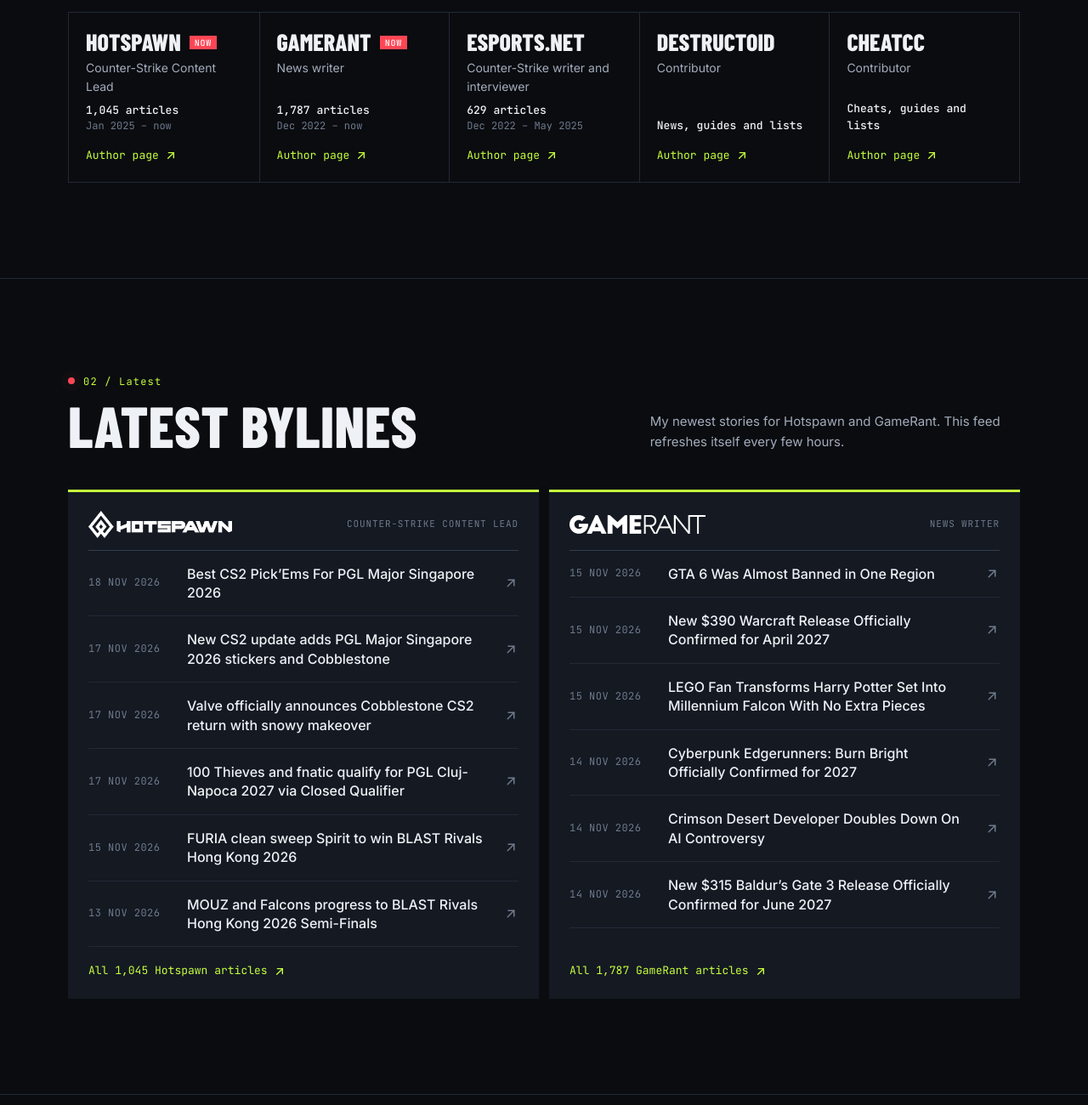
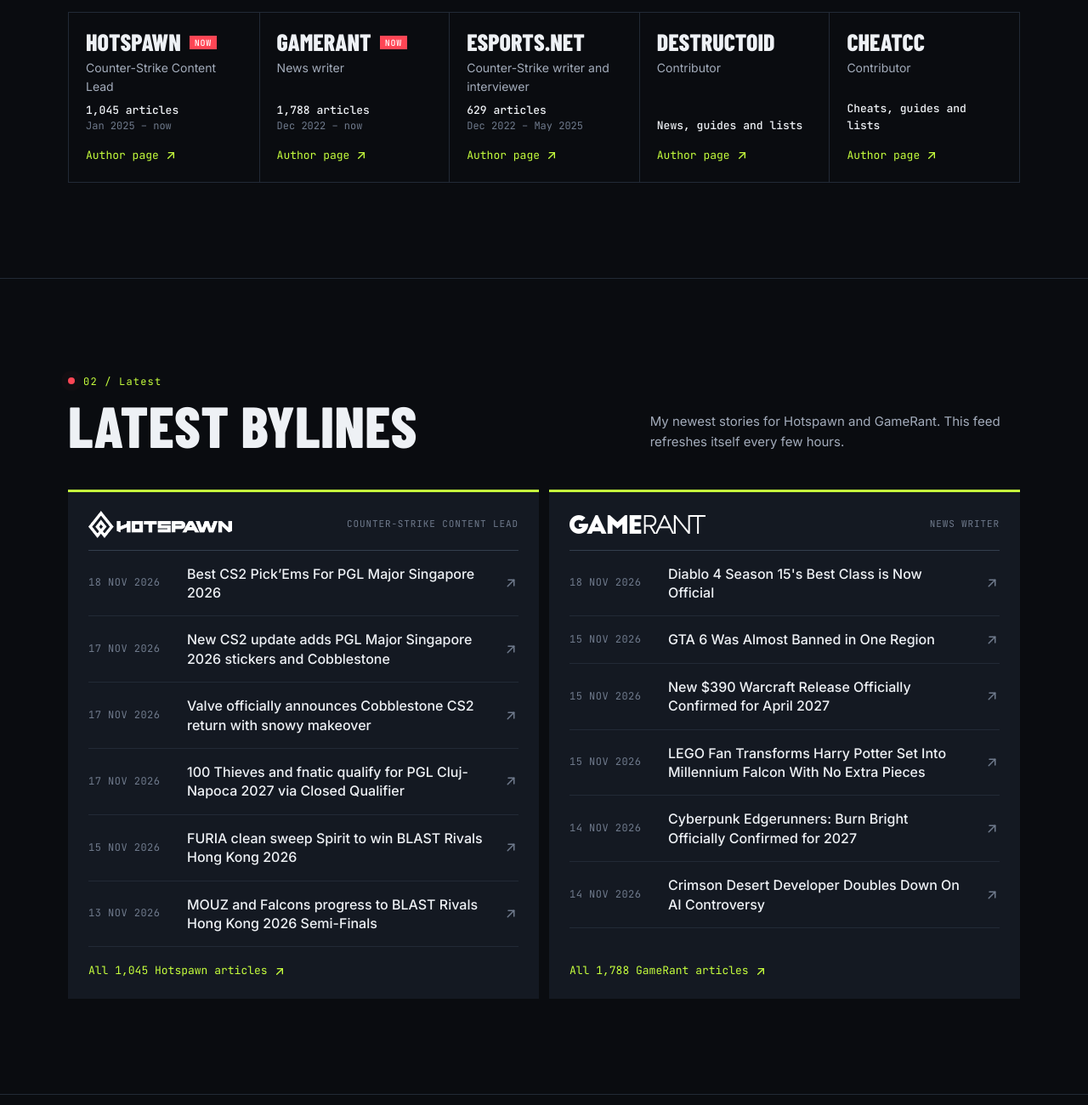
Before and after one commit to danieltmorris97/danielmorriswriting, a plain HTML site: page index.html in a window 1280 px wide. Shown: the part 1360-2660 px from the top of the page at 85% size. Drawn offline with Linux system fonts and the light colour scheme.

Commit message:
Update latest articles

```diff
--- a/index.html
+++ b/index.html
@@ -107,7 +107,7 @@
           <li class="outlet is-current">
             <h3 class="outlet-name">GameRant</h3>
             <p class="outlet-role">News writer</p>
-            <p class="outlet-stat"><b><span data-live="gamerant-count">1,787</span> articles</b>Dec 2022 – now</p>
+            <p class="outlet-stat"><b><span data-live="gamerant-count">1,788</span> articles</b>Dec 2022 – now</p>
             <a class="text-link" href="https://gamerant.com/author/daniel-thomas-morris/" target="_blank" rel="noopener">Author page <svg class="icon" viewBox="0 0 24 24" fill="none" stroke="currentColor" stroke-width="2" stroke-linecap="round" stroke-linejoin="round" aria-hidden="true"><path d="M17 7l-10 10" /><path d="M8 7l9 0l0 9" /></svg><span class="sr-only"> on GameRant (opens in a new tab)</span></a>
           </li>
           <li class="outlet">
@@ -201,6 +201,13 @@
             </div>
             <ul class="latest-list">
               <li>
+                <a class="feed-row" href="https://gamerant.com/diablo-4-season-15-best-class-warlock/" target="_blank" rel="noopener">
+                  <time class="feed-date" datetime="2026-11-18">18 Nov 2026</time>
+                  <span class="feed-title">Diablo 4 Season 15&#x27;s Best Class is Now Official<span class="sr-only"> (opens in a new tab)</span></span>
+                  <svg class="icon" viewBox="0 0 24 24" fill="none" stroke="currentColor" stroke-width="2" stroke-linecap="round" stroke-linejoin="round" aria-hidden="true"><path d="M17 7l-10 10" /><path d="M8 7l9 0l0 9" /></svg>
+                </a>
+              </li>
+              <li>
                 <a class="feed-row" href="https://gamerant.com/gta-6-south-korea-almost-banned-why/" target="_blank" rel="noopener">
                   <time class="feed-date" datetime="2026-11-15">15 Nov 2026</time>
                   <span class="feed-title">GTA 6 Was Almost Banned in One Region<span class="sr-only"> (opens in a new tab)</span></span>
@@ -235,15 +242,8 @@
                   <svg class="icon" viewBox="0 0 24 24" fill="none" stroke="currentColor" stroke-width="2" stroke-linecap="round" stroke-linejoin="round" aria-hidden="true"><path d="M17 7l-10 10" /><path d="M8 7l9 0l0 9" /></svg>
                 </a>
               </li>
-              <li>
-                <a class="feed-row" href="https://gamerant.com/baldurs-gate-3-astarion-statue-june-2027/" target="_blank" rel="noopener">
-                  <time class="feed-date" datetime="2026-11-14">14 Nov 2026</time>
-                  <span class="feed-title">New $315 Baldur’s Gate 3 Release Officially Confirmed for June 2027<span class="sr-only"> (opens in a new tab)</span></span>
-                  <svg class="icon" viewBox="0 0 24 24" fill="none" stroke="currentColor" stroke-width="2" stroke-linecap="round" stroke-linejoin="round" aria-hidden="true"><path d="M17 7l-10 10" /><path d="M8 7l9 0l0 9" /></svg>
-                </a>
-              </li>
             </ul>
-            <a class="text-link latest-more" href="https://gamerant.com/author/daniel-thomas-morris/" target="_blank" rel="noopener">All 1,787 GameRant articles <svg class="icon" viewBox="0 0 24 24" fill="none" stroke="currentColor" stroke-width="2" stroke-linecap="round" stroke-linejoin="round" aria-hidden="true"><path d="M17 7l-10 10" /><path d="M8 7l9 0l0 9" /></svg><span class="sr-only"> (opens in a new tab)</span></a>
+            <a class="text-link latest-more" href="https://gamerant.com/author/daniel-thomas-morris/" target="_blank" rel="noopener">All 1,788 GameRant articles <svg class="icon" viewBox="0 0 24 24" fill="none" stroke="currentColor" stroke-width="2" stroke-linecap="round" stroke-linejoin="round" aria-hidden="true"><path d="M17 7l-10 10" /><path d="M8 7l9 0l0 9" /></svg><span class="sr-only"> (opens in a new tab)</span></a>
           </div>
         </div>
         <!-- feed:end -->
```
Also changed, not shown: data/feed.json (+6 -6 lines).
